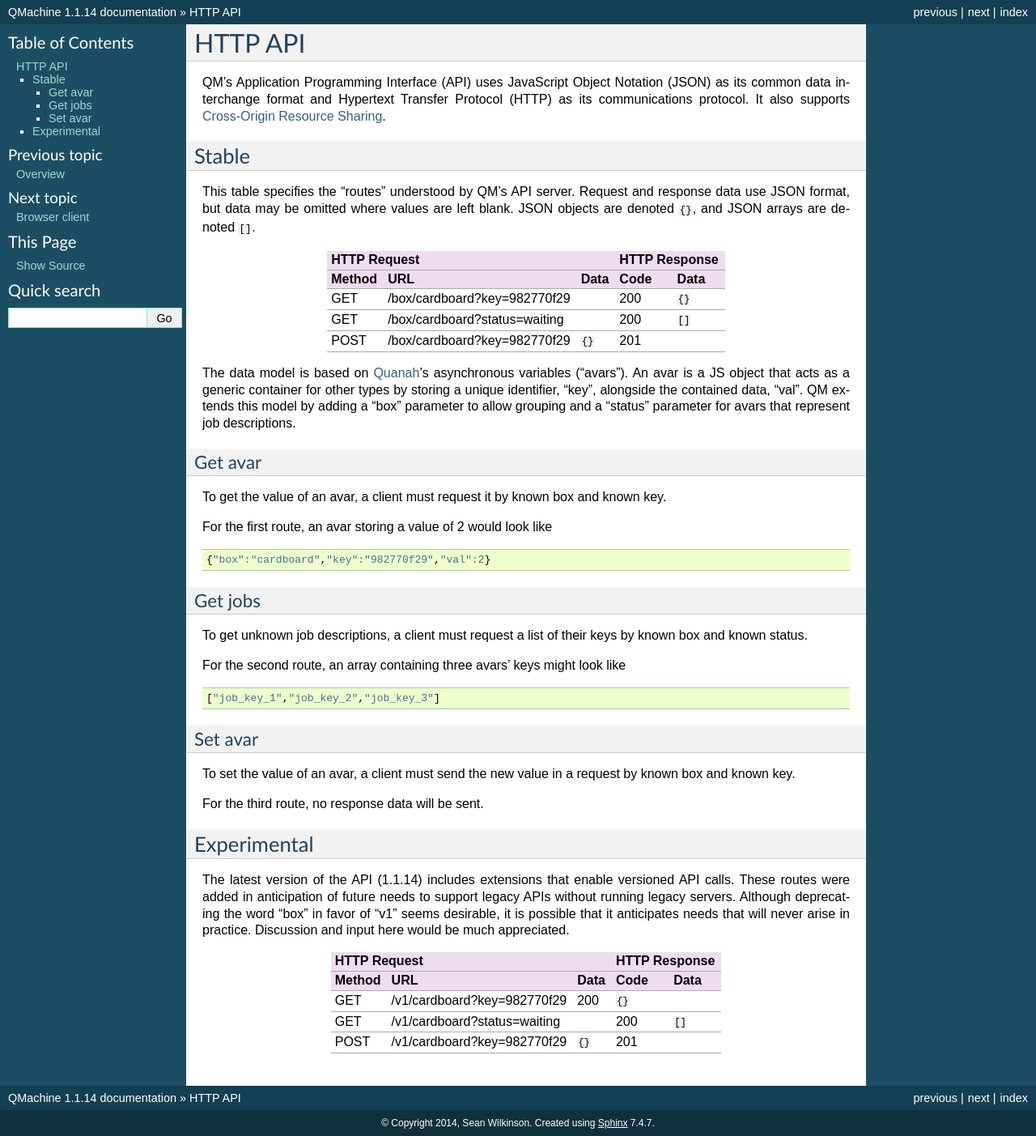
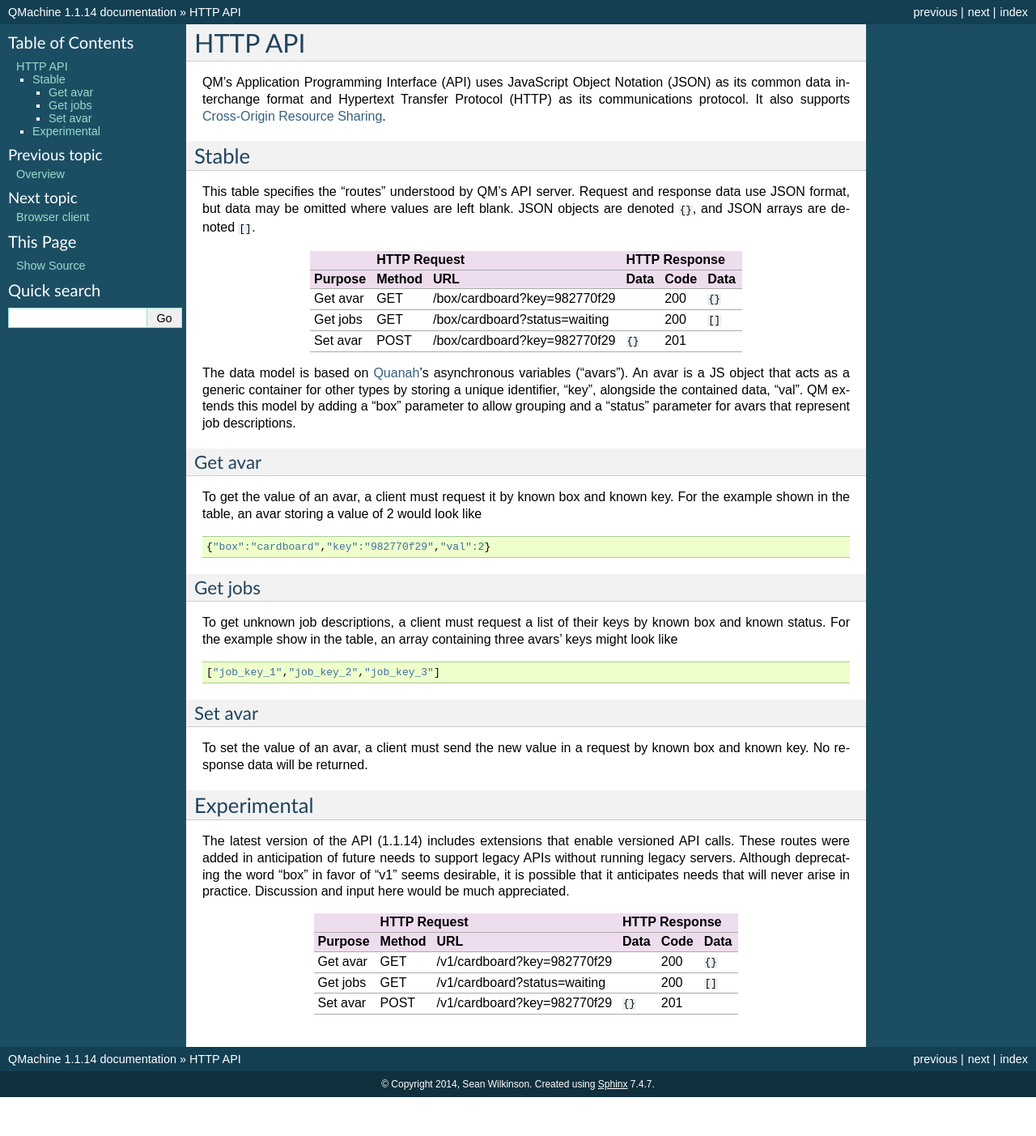
Before and after one commit to qmachine/qmachine, a Sphinx documentation site: the page built from docs/http-api.rst, in a window 1280 px wide. Shown: the whole page at 81% size. Built offline with Sphinx 7.4.7, drawn with Linux system fonts in a browser that asks for light colours; after the commit the page ends 1355 px from its top, so only the background shows below that.

Commit message:
Added a "Purpose" column to HTTP API tables

```diff
--- a/docs/http-api.rst
+++ b/docs/http-api.rst
@@ -15,15 +15,15 @@ response data use JSON format, but data may be omitted where values are left
 blank. JSON objects are denoted ``{}``, and JSON arrays are denoted ``[]``.
 
 
-================= ============================= ======== ======== =======
- HTTP Request                                            HTTP Response
--------------------------------------------------------- ----------------
- Method           URL                           Data     Code     Data
-================= ============================= ======== ======== =======
- GET              /box/cardboard?key=982770f29           200      ``{}``
- GET              /box/cardboard?status=waiting          200      ``[]``
- POST             /box/cardboard?key=982770f29  ``{}``   201
-================= ============================= ======== ======== =======
+======== ================ ============================= ======== ===== =======
+..       HTTP Request                                   HTTP Response
+-------- ---------------------------------------------- ----------------------
+Purpose  Method           URL                           Data     Code  Data
+======== ================ ============================= ======== ===== =======
+Get avar GET              /box/cardboard?key=982770f29           200   ``{}``
+Get jobs GET              /box/cardboard?status=waiting          200   ``[]``
+Set avar POST             /box/cardboard?key=982770f29  ``{}``   201
+======== ================ ============================= ======== ===== =======
 
 
 The data model is based on Quanah_'s asynchronous variables ("avars"). An
@@ -37,9 +37,8 @@ Get avar
 ~~~~~~~~
 
 To get the value of an avar, a client must request it by known box and known
-key.
-
-For the first route, an avar storing a value of 2 would look like
+key. For the example shown in the table, an avar storing a value of 2 would
+look like
 
 .. code-block:: js
 
@@ -50,9 +49,8 @@ Get jobs
 ~~~~~~~~
 
 To get unknown job descriptions, a client must request a list of their keys by
-known box and known status.
-
-For the second route, an array containing three avars' keys might look like
+known box and known status. For the example show in the table, an array
+containing three avars' keys might look like
 
 .. code-block:: js
 
@@ -63,9 +61,7 @@ Set avar
 ~~~~~~~~
 
 To set the value of an avar, a client must send the new value in a request by
-known box and known key.
-
-For the third route, no response data will be sent.
+known box and known key. No response data will be returned.
 
 
 Experimental
@@ -78,15 +74,16 @@ word "box" in favor of "v1" seems desirable, it is possible that it anticipates
 needs that will never arise in practice. Discussion and input here would be
 much appreciated.
 
-================= ============================= ======== ======== =======
- HTTP Request                                            HTTP Response
--------------------------------------------------------- ----------------
- Method           URL                           Data     Code     Data
-================= ============================= ======== ======== =======
- GET              /v1/cardboard?key=982770f29   200      ``{}``
- GET              /v1/cardboard?status=waiting           200      ``[]``
- POST             /v1/cardboard?key=982770f29   ``{}``   201
-================= ============================= ======== ======== =======
+
+======== ================ ============================= ======== ===== =======
+..       HTTP Request                                   HTTP Response
+-------- ---------------------------------------------- ----------------------
+Purpose  Method           URL                           Data     Code  Data
+======== ================ ============================= ======== ===== =======
+Get avar GET              /v1/cardboard?key=982770f29            200   ``{}``
+Get jobs GET              /v1/cardboard?status=waiting           200   ``[]``
+Set avar POST             /v1/cardboard?key=982770f29   ``{}``   201
+======== ================ ============================= ======== ===== =======
 
 
 .. ----------------------------
```
